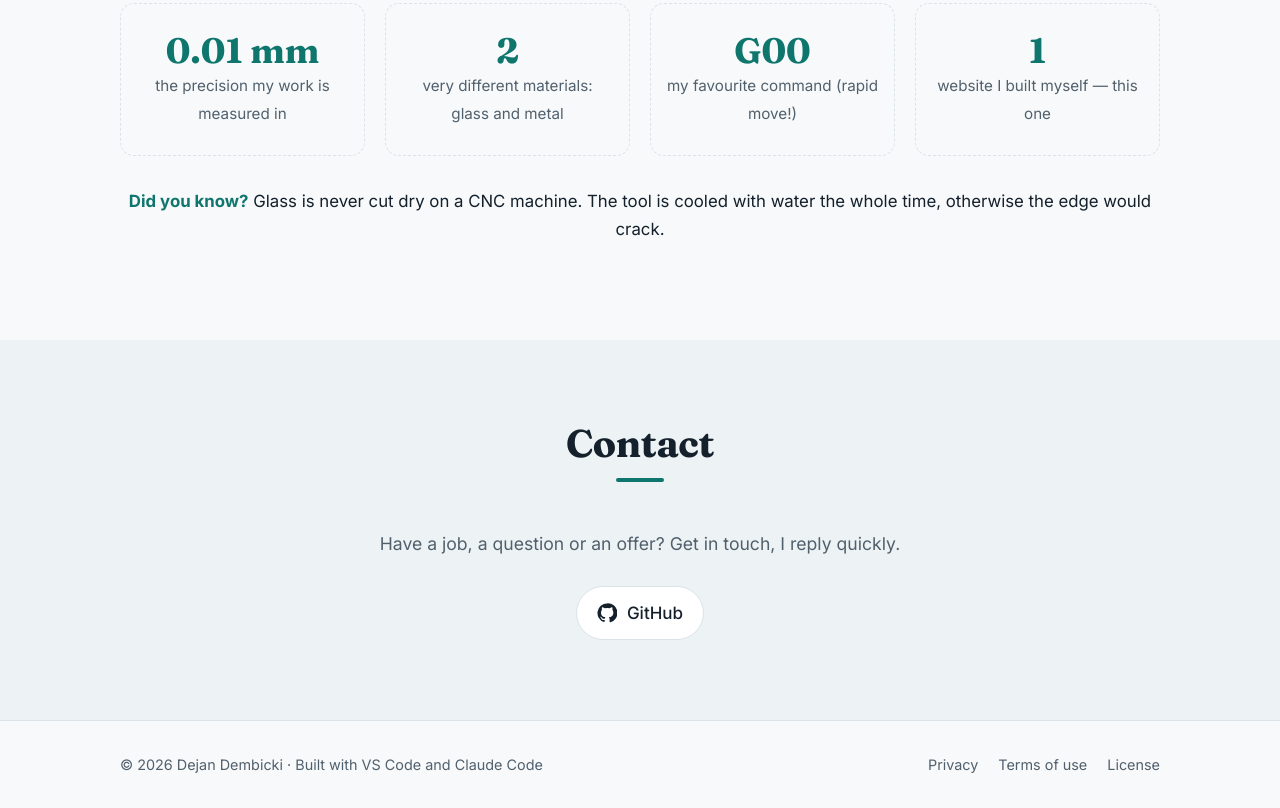
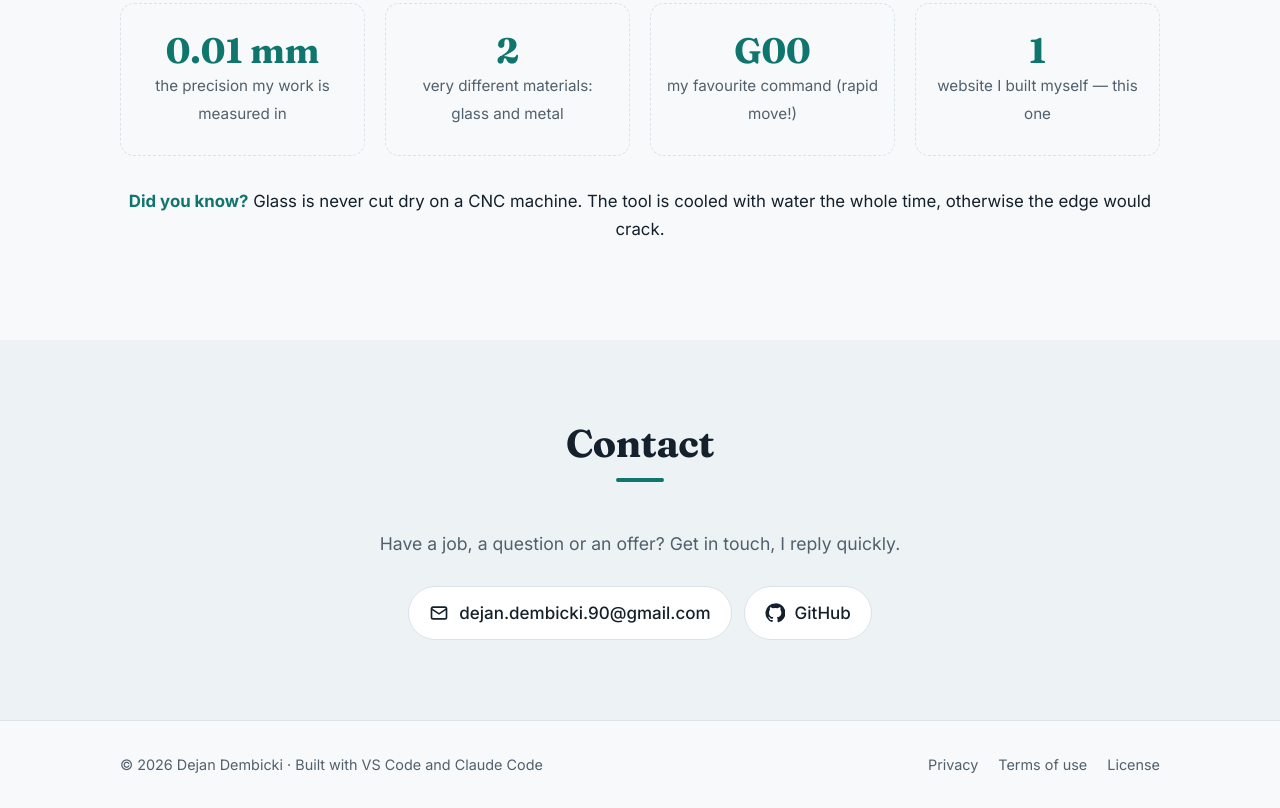
Before and after one commit to dejandembicki/dejandembicki.github.io, a website with bundled scripts: page site/index.html in a window 1280 px wide. Shown: the part 3293-4101 px from the top of the page. Built offline with nearby package versions, Linux system fonts and the light colour scheme.

Commit message:
Revert "Remove email address from the contact section and structured data"
This reverts commit 3ccd529568df11e83ddf5977a1fc8eab6703b0ea.

```diff
--- a/site/index.html
+++ b/site/index.html
@@ -44,6 +44,7 @@
       "description": "Mechanical technician and CNC operator working on glass and metal processing.",
       "url": "https://dejandembicki90-ctrl.github.io/licni-sajt/",
       "image": "https://dejandembicki90-ctrl.github.io/licni-sajt/images/og-image.png",
+      "email": "mailto:dejan.dembicki.90@gmail.com",
       "address": { "@type": "PostalAddress", "addressCountry": "RS" },
       "knowsLanguage": ["sr", "en"],
       "knowsAbout": ["CNC machining", "G-code", "Glass processing", "Metal processing", "Technical drawings"],
@@ -265,6 +266,12 @@
         <p class="contact__lead" data-i18n="contact.lead">Have a job, a question or an offer? Get in touch, I reply quickly.</p>
         <ul class="contact__list">
           <li>
+            <a href="mailto:dejan.dembicki.90@gmail.com">
+              <svg viewBox="0 0 24 24" width="20" height="20" fill="none" stroke="currentColor" stroke-width="2" aria-hidden="true"><rect x="3" y="5" width="18" height="14" rx="2"/><path d="m3 7 9 6 9-6"/></svg>
+              dejan.dembicki.90@gmail.com
+            </a>
+          </li>
+          <li>
             <a href="https://github.com/dejandembicki90-ctrl" target="_blank" rel="noopener">
               <svg viewBox="0 0 24 24" width="20" height="20" fill="currentColor" aria-hidden="true"><path d="M12 .5a11.5 11.5 0 0 0-3.6 22.4c.6.1.8-.3.8-.6v-2c-3.2.7-3.9-1.5-3.9-1.5-.5-1.3-1.3-1.7-1.3-1.7-1-.7.1-.7.1-.7 1.2.1 1.8 1.2 1.8 1.2 1 1.8 2.8 1.3 3.5 1 .1-.8.4-1.3.7-1.6-2.6-.3-5.3-1.3-5.3-5.7 0-1.3.5-2.3 1.2-3.1-.1-.3-.5-1.5.1-3.1 0 0 1-.3 3.2 1.2a11 11 0 0 1 5.8 0c2.2-1.5 3.2-1.2 3.2-1.2.6 1.6.2 2.8.1 3.1.8.8 1.2 1.9 1.2 3.1 0 4.4-2.7 5.4-5.3 5.7.4.4.8 1.1.8 2.2v3.3c0 .3.2.7.8.6A11.5 11.5 0 0 0 12 .5z"/></svg>
               GitHub
```
